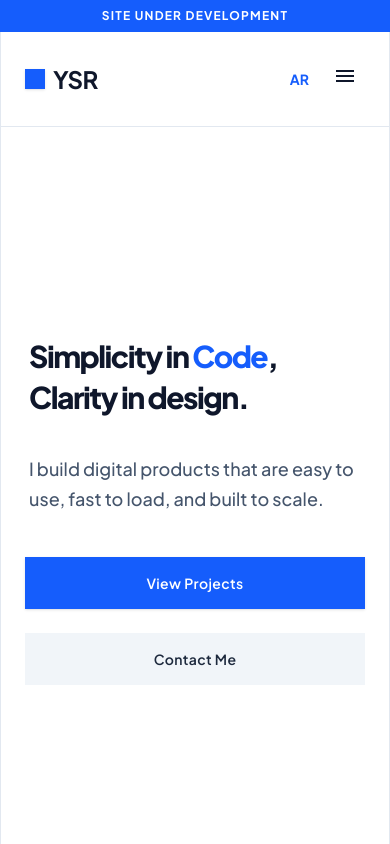
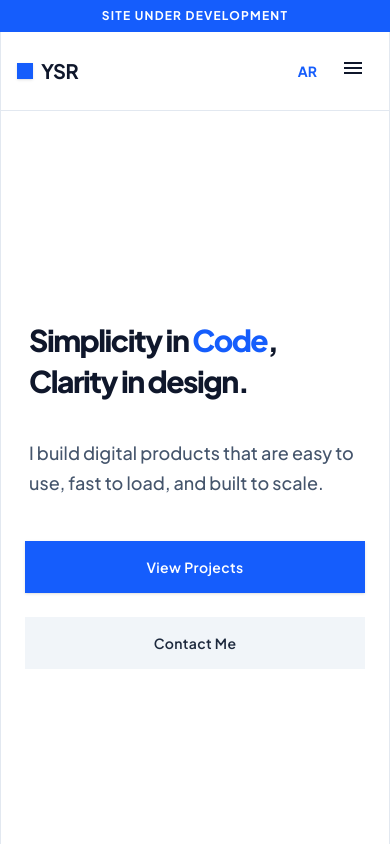
Before and after one commit to yasser8111/Portfolio, a React (Vite) app: page / in a window 390 px wide. Shown: the top 844 px of the page. Built offline with nearby package versions, Linux system fonts and the light colour scheme.

Commit message:
style: reduce navbar height and logo size on mobile

```diff
--- a/src/components/layout/Navbar.jsx
+++ b/src/components/layout/Navbar.jsx
@@ -12,12 +12,12 @@ const Navbar = ({
   scrollToSection,
 }) => {
   return (
-    <nav className="sticky top-0 z-50 bg-white py-6 border-b border-slate-200 px-6 md:px-12">
+    <nav className="sticky top-0 z-50 bg-white py-4 md:py-6 border-b border-slate-200 px-4 md:px-12">
       <div className="flex justify-between items-center">
         <div>
           <Link to="/">
-            <h1 className="text-2xl font-bold tracking-tight cursor-pointer flex items-center gap-2">
-              <div className="w-5 h-5 bg-blue-600 shadow-sm"></div>
+            <h1 className="text-xl md:text-2xl font-bold tracking-tight cursor-pointer flex items-center gap-2">
+              <div className="w-4 h-4 md:w-5 md:h-5 bg-blue-600 shadow-sm"></div>
               {personal.nickname}
             </h1>
           </Link>
```
